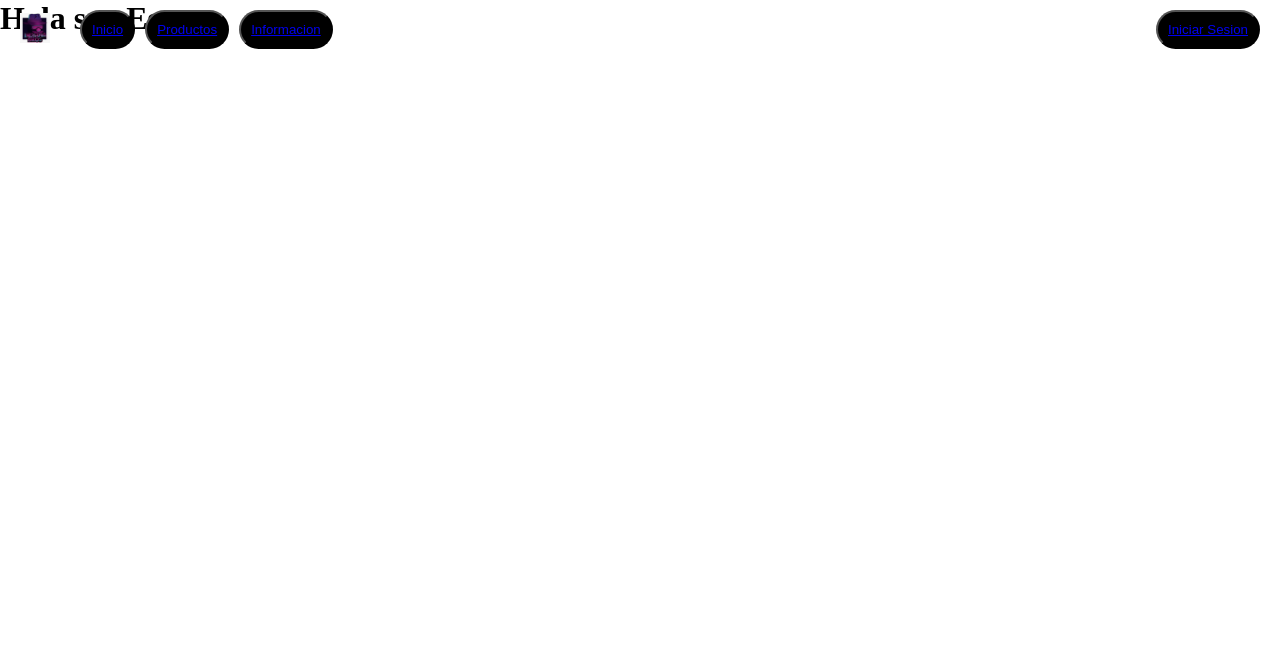
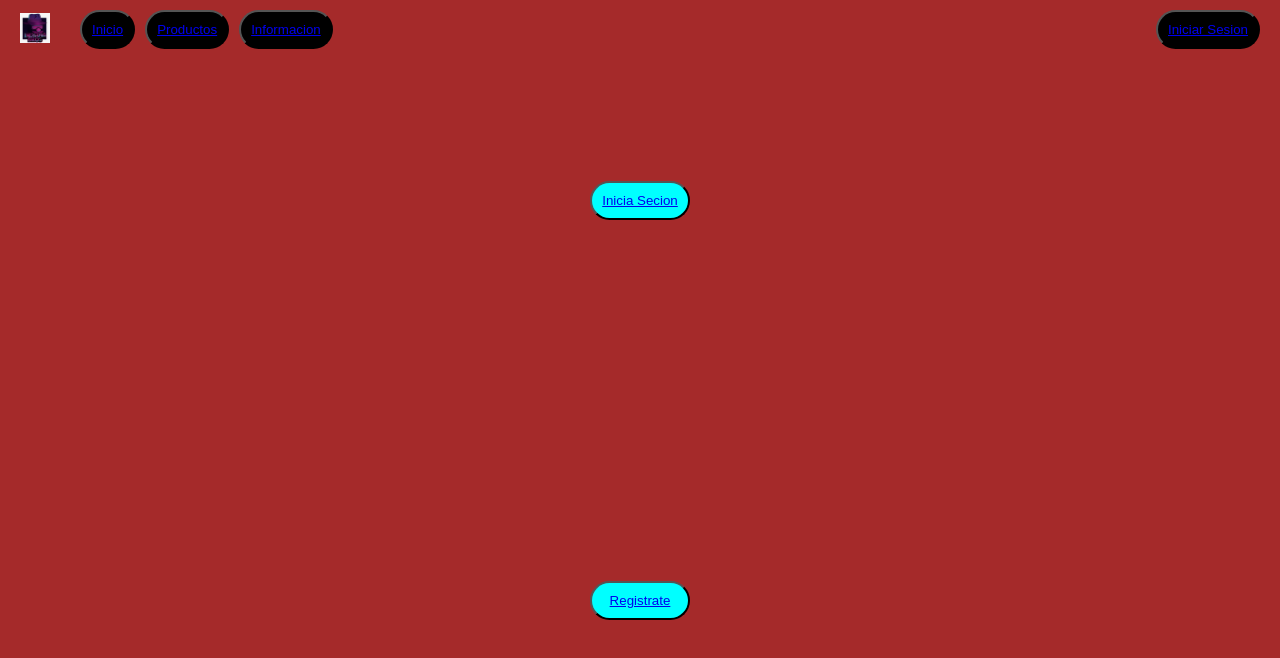
Before and after one commit to KrakeHyrde/Indiana-Bros-Page, a React (Vite) app: page /loginregister in a window 1280 px wide. Shown: the top 658 px of the page. Built offline with nearby package versions, Linux system fonts and the light colour scheme.

Commit message:
add: implementacion de Login y Register

```diff
--- a/src/components/Login-Register.jsx
+++ b/src/components/Login-Register.jsx
@@ -1,7 +1,114 @@
+import { useState } from "react"
+import { Link } from "react-router-dom"
+import "../styles/loginregi.css"
+
 const LoginRegister = () => {
     return (
-    <h1>Hola soy Esto</h1>
+        <div className="decision">
+            <button className="inicia"><a href="/login">Inicia Secion</a></button>
+            <button className="register"><a href="register">Registrate</a></button>
+        </div>
     )
 }
 
-export {LoginRegister}
+const Register = () => {
+  const [username, setUsername] = useState("")
+  const [email, setEmail] = useState("")
+  const [password, setPassword] = useState("")
+  const [error, setError] = useState("")
+  const [success, setSuccess] = useState("")
+
+  const handleSubmit = (e) => {
+    e.preventDefault()
+    setError("")
+    setSuccess("")
+
+    if (!username || !email || !password) {
+      setError("Debes completar todos los campos")
+      return
+    }
+
+    const newUser = {
+      username,
+      email,
+      password
+    }
+
+    console.log(newUser)
+    setSuccess("Usuario registrado con éxito")
+
+    setUsername("")
+    setEmail("")
+    setPassword("")
+  }
+
+  return (
+    <>
+      <h1>Registrate</h1>
+
+      <section>
+        <h2>Hola, bienvenido</h2>
+
+        <form onSubmit={handleSubmit}>
+          <div>
+            <label>Username:</label>
+            <input type="text" />
+            <input
+              type="text"
+              onChange={(e) => setUsername(e.target.value)}
+              value={username}
+            />
+          </div>
+          <div>
+            <label>Correo electrónico:</label>
+            <input type="email" />
+            <input
+              type="email"
+              onChange={(e) => setEmail(e.target.value)}
+              value={email}
+            />
+          </div>
+          <div>
+            <label>Contraseña:</label>
+            <input type="password" />
+            <input
+              type="password"
+              onChange={(e) => setPassword(e.target.value)}
+              value={password}
+            />
+          </div>
+          <button>Ingresar</button>
+        </form>
+
+        {
+          error && <p style={{ color: "red" }}>{error}</p>
+        }
+        {
+          success && <p style={{ color: "green" }}>{success}</p>
+        }
+      </section>
+    </>
+  )
+}
+
+const Login = () =>{
+    return(
+        <div>
+            <h1>Inicia sesión</h1>
+            <section>
+                <form>
+                <div>
+                    <label>Correo electrónico:</label>
+                    <input type="email" />
+                </div>
+                <div>
+                    <label>Contraseña:</label>
+                    <input type="password" />
+                </div>
+                <button>Ingresar</button>
+                </form>
+            </section>
+        </div>
+    )
+}
+export {LoginRegister, Register, Login}
--- a/src/router/RouterApp.jsx
+++ b/src/router/RouterApp.jsx
@@ -1,7 +1,7 @@
 import {BrowserRouter, Routes, Route} from "react-router-dom"
 import {Inicio} from "../components/Inicio"
 import { Producto } from "../components/Producto"
-import {LoginRegister} from "../components/Login-Register"
+import {LoginRegister, Register, Login} from "../components/Login-Register"
 import {Info} from "../components/Info"
 import App from "../components/App"
 import { ListadeProductos } from "../components/ListadeProductos"
@@ -14,6 +14,8 @@
                 <Route path="/inicio" element= {<Inicio/>}/>
                 <Route path="/productos" element={<ListadeProductos/>}/>
                 <Route path="/loginregister" element={<LoginRegister/>}/>
+                <Route path="/login" element={<Login/>}/>
+                <Route path="/register" element={<Register/>}/>
                 <Route path="/info" element={<Info/>}/>
             </Routes>
         </BrowserRouter>
--- a/src/styles/loginregi.css
+++ b/src/styles/loginregi.css
@@ -0,0 +1,23 @@
+.decision{
+    display: grid;
+    justify-content: center;
+    align-items: center;
+    min-height: 100vh;
+    background-color: brown;
+}
+
+.inicia {
+    background-color: aqua;
+    display:grid;
+    margin: 20px 20px;
+    justify-content: center;
+    align-items: center;
+}
+
+.register {
+    background-color: aqua;
+    display: grid;
+    margin: 20px 20px;
+    justify-content: center;
+    align-items: center;
+}
```
